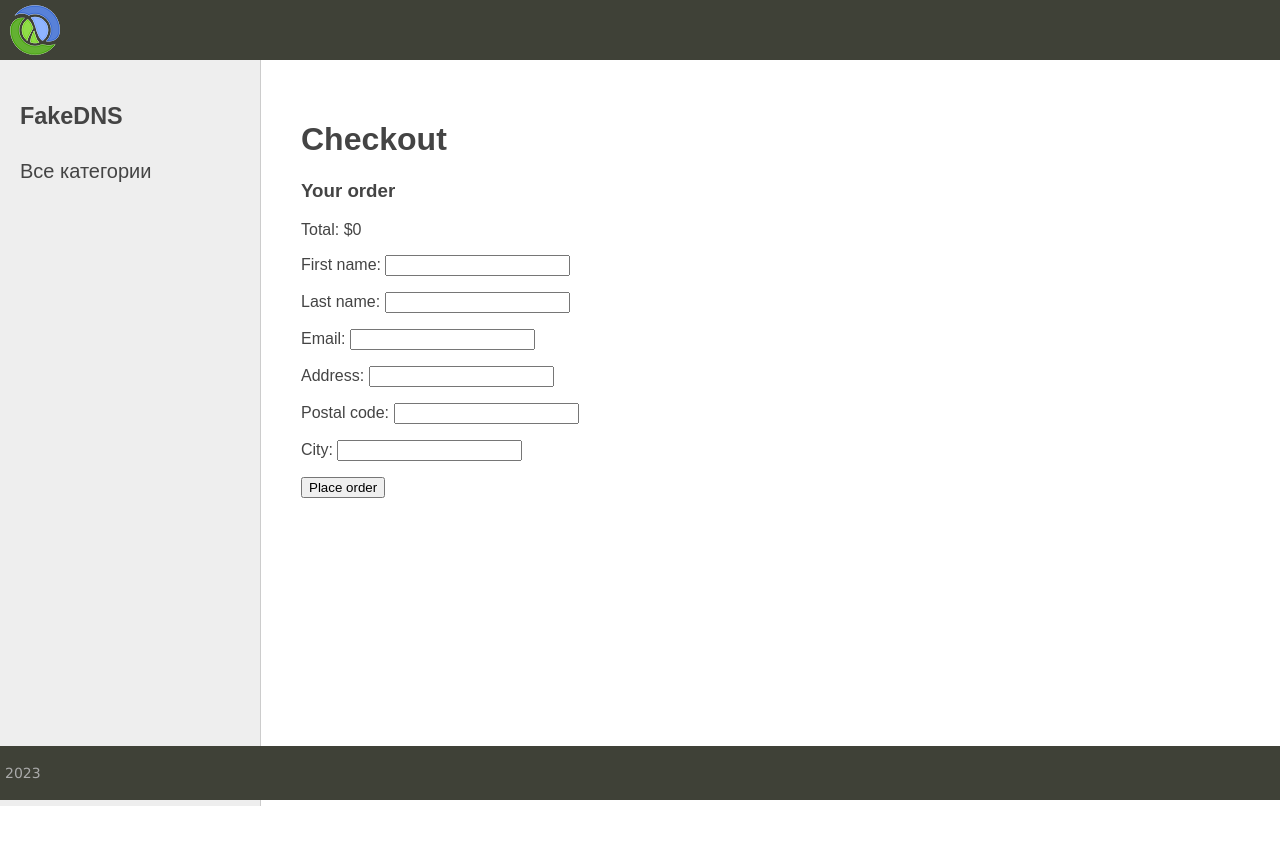
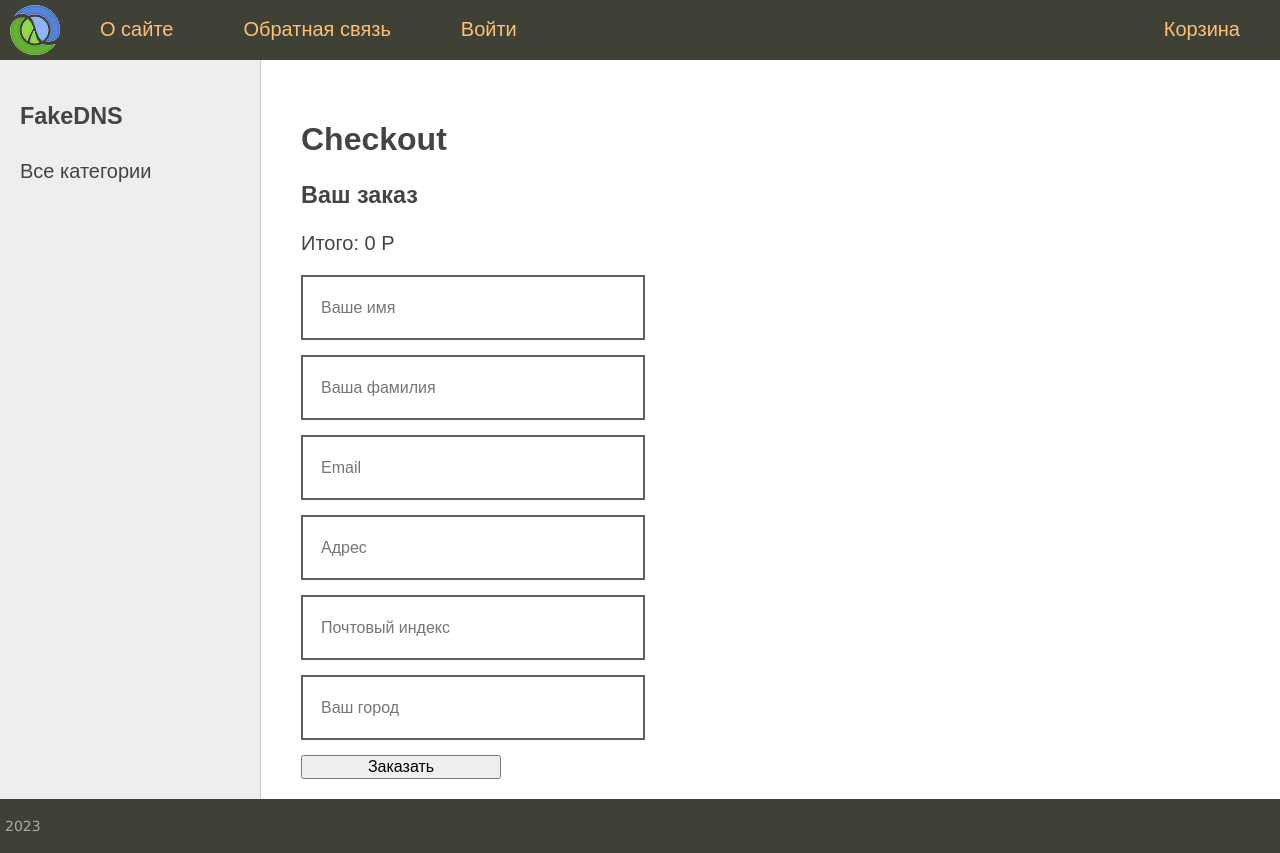
Before and after one commit to ThrallBata/Shop, a Django app: page /orders/create/ in a window 1280 px wide. Before the commit the page ends 806 px from the top, so only its background shows below. Run offline with Django 4.2, Linux system fonts and the light colour scheme; data that the repository does not hold is empty.

Commit message:
customizing styles order

```diff
--- a/cart/templates/cart/detail.html
+++ b/cart/templates/cart/detail.html
@@ -1,7 +1,7 @@
 {% extends "shop/base.html" %}
 {% load static %}
 {% block title %}
-    Your shopping cart
+    Корзина
 {% endblock %}
 {% block content %}
     <h1>Ваша корзина</h1>
--- a/orders/forms.py
+++ b/orders/forms.py
@@ -1,8 +1,35 @@
 from django import forms
 from .models import Order
-
+from django.forms import TextInput
 
 class OrderCreateForm(forms.ModelForm):
     class Meta:
         model = Order
         fields = ['first_name', 'last_name', 'email', 'address', 'postal_code', 'city']
+
+        widgets = {
+            'first_name': TextInput(attrs={
+                "class": "order-input",
+                "placeholder": "Ваше имя",
+            }),
+            'last_name': TextInput(attrs={
+                "class": "order-input",
+                "placeholder": "Ваша фамилия",
+            }),
+            'email': TextInput(attrs={
+                "class": "order-input",
+                "placeholder": "Email",
+            }),
+            'address': TextInput(attrs={
+                "class": "order-input",
+                "placeholder": "Адрес",
+            }),
+            'postal_code': TextInput(attrs={
+                "class": "order-input",
+                "placeholder": "Почтовый индекс",
+            }),
+            'city': TextInput(attrs={
+                "class": "order-input",
+                "placeholder": "Ваш город",
+            })
+        }
--- a/orders/templates/orders/order/create.html
+++ b/orders/templates/orders/order/create.html
@@ -5,20 +5,25 @@
 {% block content %}
     <h1>Checkout</h1>
     <div class="order-info">
-        <h3>Your order</h3>
+        <h3>Ваш заказ</h3>
         <ul>
             {% for item in cart %}
                 <li>
-                    {{ item.quantity }}x {{ item.product.name }}
-                    <span>${{ item.total_price }}</span>
+                    {{ item.quantity }} x {{ item.product.name }}
+                    <span>{{ item.total_price }} Р</span>
                 </li>
             {% endfor %}
         </ul>
-        <p>Total: ${{ cart.get_total_price }}</p>
+        <p>Итого: {{ cart.get_total_price }} Р</p>
     </div>
     <form action="." method="post" class="order-form">
-        {{ form.as_p }}
-        <p><input type="submit" value="Place order"></p>
+        {{ form.first_name }}
+        {{ form.last_name }}
+        {{ form.email }}
+        {{ form.address }}
+        {{ form.postal_code }}
+        {{ form.city }}
+        <button class="form-button" type="submit">Заказать</button>
         {% csrf_token %}
     </form>
 {% endblock %}
--- a/orders/views.py
+++ b/orders/views.py
@@ -2,6 +2,12 @@ from django.shortcuts import render
 from .models import OrderItem
 from .forms import OrderCreateForm
 from cart.cart import Cart
+
+
+menu = [{'title': "О сайте", 'url_name': 'about'},
+        {'title': "Обратная связь", 'url_name': 'contact'},
+        {'title': "Войти", 'url_name': 'login'},
+        {'title': "Корзина", 'url_name': 'cart_detail'}]
 
 
 def order_create(request):
@@ -18,8 +24,8 @@ def order_create(request):
             # очистка корзины
             cart.clear()
             return render(request, 'orders/order/created.html',
-                          {'order': order})
+                          {'order': order, 'menu': menu})
     else:
         form = OrderCreateForm
     return render(request, 'orders/order/create.html',
-                  {'cart': cart, 'form': form})
+                  {'cart': cart, 'form': form, 'menu': menu})
--- a/shop/static/shop/css/style.css
+++ b/shop/static/shop/css/style.css
@@ -407,3 +407,29 @@ ul.lang-list li a:hover {color: #fdc073;}
     font-size: 1.1rem;
     font-weight: 700;
 }
+.order-form {
+    max-width: 344px;
+}
+.order-input {
+  padding: 22px 18px;
+    width: 344px;
+    height: 65px;
+    background: #FFFFFF;
+    border: 2px solid #5D5D5F;
+    box-sizing: border-box;
+    font-size: 16px;
+    color: #000000;
+    outline: none;
+    margin-bottom: 15px;
+}
+
+.order-info {
+	margin: 0;
+	padding: 0px 0 0 0px;
+	list-style: none;
+	font-family: Sans-serif, Arial, Tahoma;
+	font-size: 20px;
+}
+.order-info li {
+	margin: 0 0 40px 0;
+}
--- a/shop/templates/shop/about.html
+++ b/shop/templates/shop/about.html
@@ -1,4 +1,8 @@
 {% extends 'shop/base.html' %}
+
+{% block title %}
+    О сайте
+{% endblock %}
 
 {% block content %}
 <h1>{{title}}</h1>
--- a/shop/templates/shop/base.html
+++ b/shop/templates/shop/base.html
@@ -3,7 +3,7 @@
 <!doctype html>
 <html lang="ru">
 <head>
-	<title>{{title}}</title>
+	 <title>{% block title %}{% endblock %}</title>
 	<link type="text/css" href="{% static 'shop/css/style.css' %}" rel="stylesheet" />
 	<meta http-equiv="Content-Type" content="text/html; charset=utf-8">
 	<link rel="shortcut icon" href="{% static 'shop/images/logo.png' %}" type="image/x-icon"/>
--- a/shop/templates/shop/contact.html
+++ b/shop/templates/shop/contact.html
@@ -1,4 +1,8 @@
 {% extends 'shop/base.html' %}
+
+{% block title %}
+   Обратная связь
+{% endblock %}
 
 {% block content %}
 <h1>{{title}}</h1>
--- a/shop/templates/shop/index.html
+++ b/shop/templates/shop/index.html
@@ -1,4 +1,8 @@
 {% extends "shop/base.html" %}
+
+{% block title %}
+    Главная страница
+{% endblock %}
 
 {% block content %}
 <ul class="list-articles">
--- a/shop/templates/shop/product.html
+++ b/shop/templates/shop/product.html
@@ -1,4 +1,8 @@
 {% extends "shop/base.html" %}
+
+{% block title %}
+    {{product.name}}
+{% endblock %}
 
 {% block content %}
 <h1>{{product.name}}</h1>
```
Also changed, not shown: orders/templates/orders/order/created.html (+4 -4 lines), media/photo/2023/03/27/7900_хт_KRNe3Hf.png (added).
